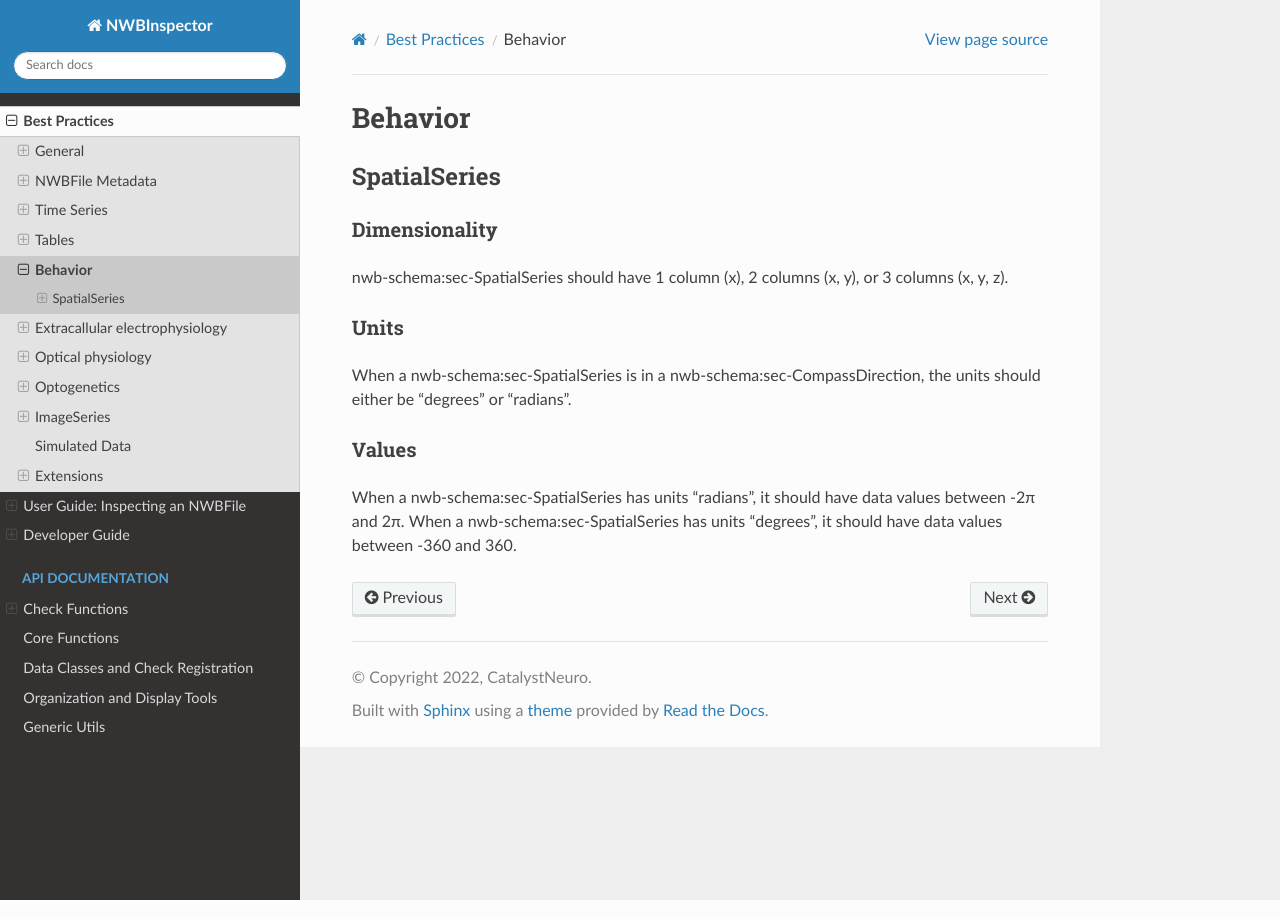
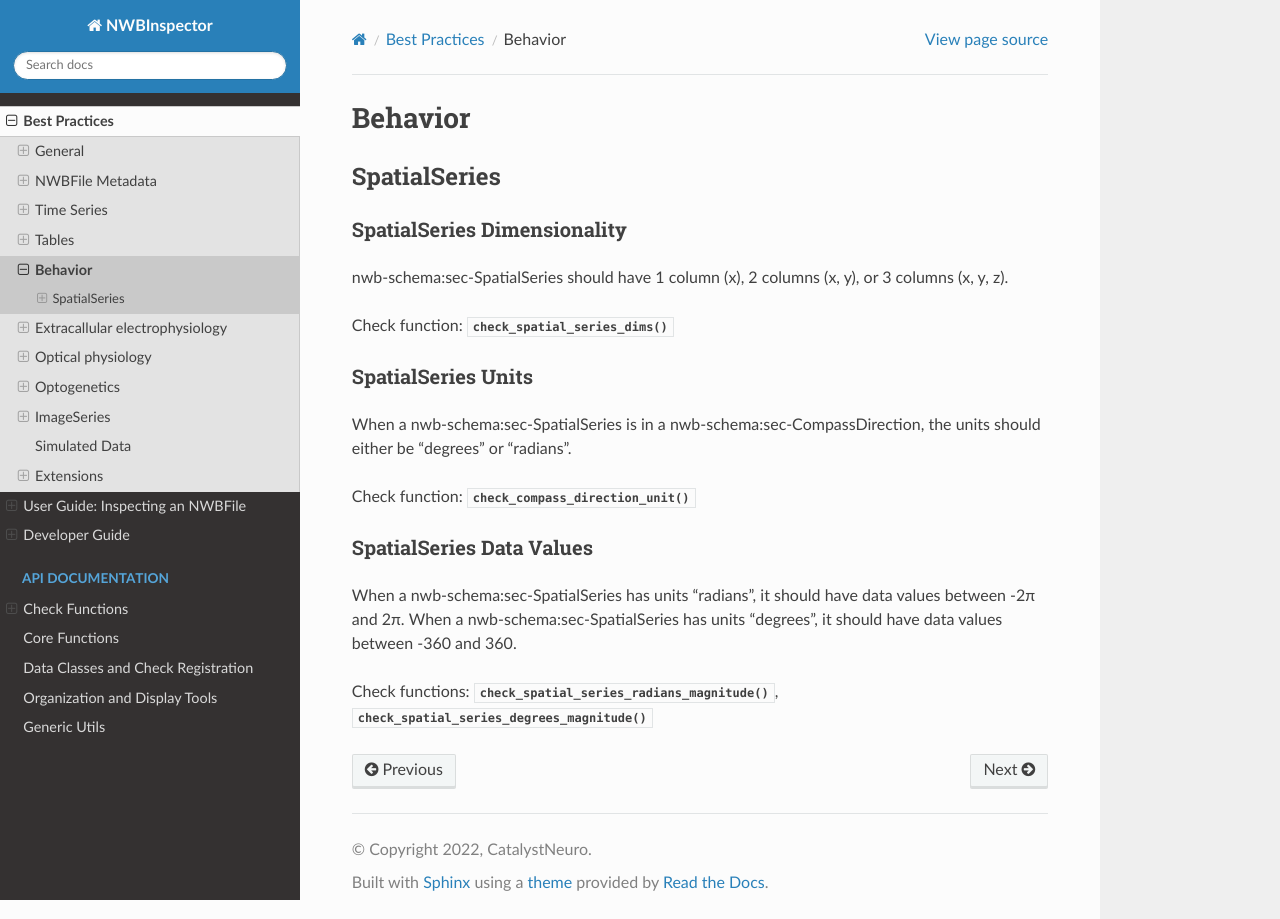
Before and after one commit to NeurodataWithoutBorders/nwbinspector, a Sphinx documentation site: the page built from docs/best_practices/behavior.rst, in a window 1280 px wide. Built offline with Sphinx 7.4.7 and the Read the Docs theme 2.0.0, drawn with Linux system fonts in a browser that asks for light colours.

Commit message:
* make headings more explicit * make more links between checks and best practices

```diff
--- a/docs/best_practices/behavior.rst
+++ b/docs/best_practices/behavior.rst
@@ -7,23 +7,32 @@ SpatialSeries
 
 .. _best_practice_spatial_series_dimensionality:
 
-Dimensionality
-~~~~~~~~~~~~~~
+SpatialSeries Dimensionality
+~~~~~~~~~~~~~~~~~~~~~~~~~~~~
 
 :ref:`nwb-schema:sec-SpatialSeries` should have 1 column (x), 2 columns (x, y), or 3 columns (x, y, z).
 
+Check function: :py:meth:`~nwbinspector.checks.behavior.check_spatial_series_dims`
+
+
 .. _best_practice_spatial_series_units:
 
-Units
-~~~~~
+SpatialSeries Units
+~~~~~~~~~~~~~~~~~~~
 
 When a :ref:`nwb-schema:sec-SpatialSeries` is in a :ref:`nwb-schema:sec-CompassDirection`, the units should either be
 "degrees" or "radians".
 
+Check function: :py:meth:`~nwbinspector.checks.behavior.check_compass_direction_unit`
+
+
 .. _best_practice_spatial_series_values:
 
-Values
-~~~~~~
+SpatialSeries Data Values
+~~~~~~~~~~~~~~~~~~~~~~~~~
 
 When a :ref:`nwb-schema:sec-SpatialSeries` has units "radians", it should have data values between -2π and 2π. When a
 :ref:`nwb-schema:sec-SpatialSeries` has units "degrees", it should have data values between -360 and 360.
+
+Check functions: :py:meth:`~nwbinspector.checks.behavior.check_spatial_series_radians_magnitude`,
+:py:meth:`~nwbinspector.checks.behavior.check_spatial_series_degrees_magnitude`
--- a/docs/best_practices/ogen.rst
+++ b/docs/best_practices/ogen.rst
@@ -6,7 +6,7 @@ Optogenetics
 OptogeneticSeries
 -----------------
 
-Each :ref:`nwb-schema:sec-OptogeneticStimulusSite` object present in an :ref:`nwb-schema:sec-NWBFile` should
-be referenced by at least one :ref:`nwb-schema:sec-OptogeneticSeries` in the same file.
+Each :ref:`nwb-schema:sec-OptogeneticStimulusSite` object should be referenced by at least one
+:ref:`nwb-schema:sec-OptogeneticSeries` in the same file.
 
 Check function: :py:meth:`~nwbinspector.checks.ogen.check_optogenetic_stimulus_site_has_optogenetic_series`
```
Also changed, not shown: docs/best_practices/nwbfile_metadata.rst (+10 -10 lines), docs/best_practices/todo.rst (+0 -9 lines), 1 other file.
